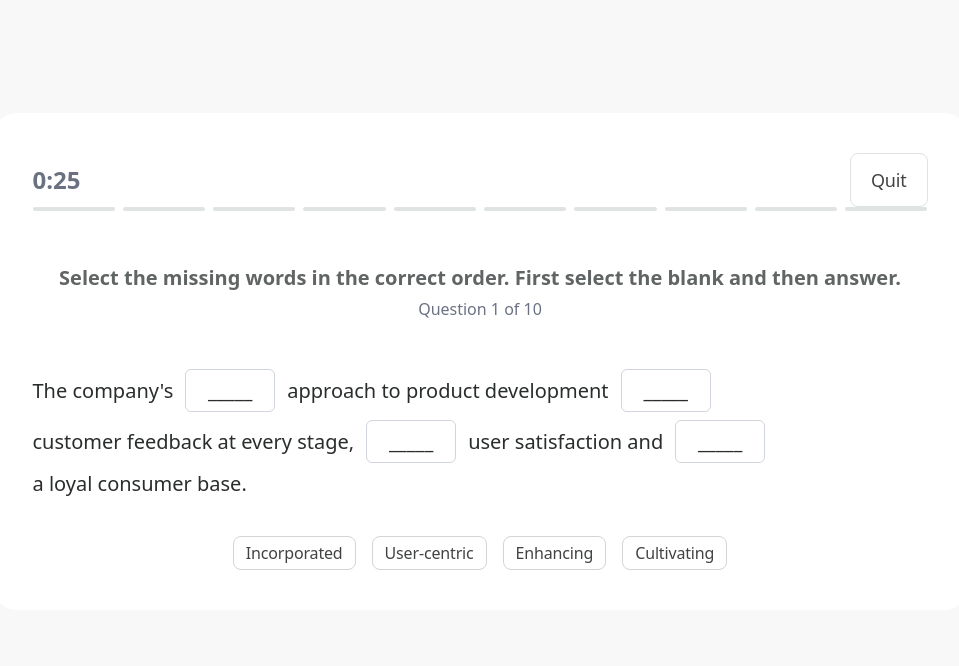
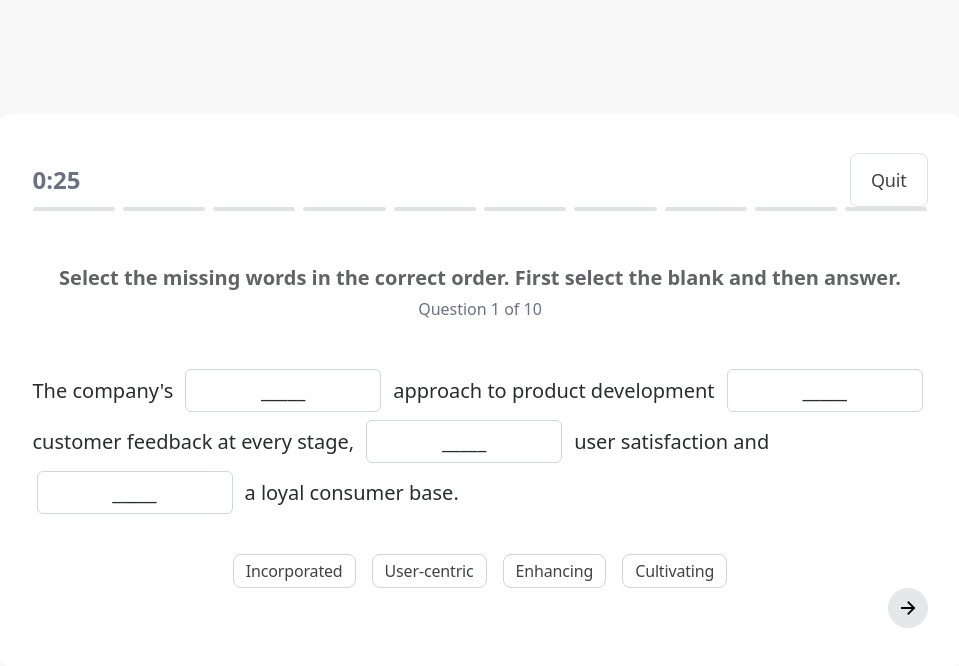
Before and after one commit to Vinki1000z/CA-MONK, a Next.js app: page /assignment in a window 1280 px wide. Shown: the top 666 px of the page, without its empty margins (160-1119 px from the left). Built offline with nearby package versions, Linux system fonts and the light colour scheme.

Commit message:
Added Next Btn

```diff
--- a/src/app/assignment/components/QuestionPrompt.tsx
+++ b/src/app/assignment/components/QuestionPrompt.tsx
@@ -24,7 +24,10 @@ export const QuestionPrompt: React.FC<QuestionPromptProps> = ({
                 selectedWords[index] ? "bg-gray-200" : ""
               } ${activeSlotIndex === index ? "ring-2 ring-blue-500" : ""}`}
             >
-              {selectedWords[index] || "_____"}
+        <span className="inline-block w-[170px] text-center">
+  {selectedWords[index] || "_____"}
+</span>
+
             </button>
           )}
         </React.Fragment>
--- a/src/app/assignment/components/TestScreen.tsx
+++ b/src/app/assignment/components/TestScreen.tsx
@@ -5,7 +5,7 @@ import { QuestionPrompt } from "./QuestionPrompt";
 import { WordBank } from "./WordBank";
 import { useRouter } from 'next/navigation';
 import questions from './questions.json';
-
+import { IoArrowForwardSharp } from "react-icons/io5";
 export const TestScreen: React.FC = () => {
   const router = useRouter();
   const totalQuestions = questions.length;
@@ -38,9 +38,9 @@ export const TestScreen: React.FC = () => {
       isSelected: false
     }));
     setSlots(newSlots);
-      // Load previous answers if they exist
-      setSelectedWords([null, null, null, null]);
-      console.log(userAnswers);
+    // Load previous answers if they exist
+    setSelectedWords([null, null, null, null]);
+    console.log(userAnswers);
   };
 
   const handleSlotClick = (index: number) => {
@@ -112,12 +112,12 @@ export const TestScreen: React.FC = () => {
 
   // Update word bank when changing questions
   useEffect(() => {
-    console.log(currentQuestionIndex,totalQuestions);
-    if (currentQuestionIndex == totalQuestions ) {
+    console.log(currentQuestionIndex, totalQuestions);
+    if (currentQuestionIndex == totalQuestions) {
 
       const finalScore = calculateScore();
       localStorage.setItem("score", JSON.stringify(score));
-      localStorage.setItem("userAnswers",JSON.stringify(userAnswers));
+      localStorage.setItem("userAnswers", JSON.stringify(userAnswers));
       console.log(`Test completed. Score: ${finalScore}/${totalQuestions}`);
       router.push("/feedBack");
     }
@@ -136,8 +136,24 @@ export const TestScreen: React.FC = () => {
   };
 
   const questionChunks = currentQuestion.question.split("_____________");
+  const handlNext=()=>{
+    const updatedUserAnswers = [...userAnswers];
+    updatedUserAnswers[currentQuestionIndex] = selectedWords;
+    setUserAnswers(updatedUserAnswers);
 
-
+    if (currentQuestionIndex < totalQuestions - 1) {
+      // Move to next question
+      setCurrentQuestionIndex(prevIndex => prevIndex + 1);
+      setActiveSlotIndex(null);
+    } else {
+      const finalScore = calculateScore();
+      localStorage.setItem("score", JSON.stringify(score));
+      localStorage.setItem("userAnswers", JSON.stringify(userAnswers));
+      console.log(`Test completed. Score: ${finalScore}/${totalQuestions}`);
+      router.push("/feedBack");
+      // Here you could navigate to a results page or show results
+    }
+  }
 
   return (
     <main className="justify-center items-center bg-[#F8F8F8] flex flex-col overflow-hidden px-20 py-[113px] max-md:px-5 max-md:py-[100px]">
@@ -184,6 +200,12 @@ export const TestScreen: React.FC = () => {
             />
           </div>
         </div>
+        <div className="flex justify-end w-full cursor-pointer" >
+          <div className="w-[40px] h-[40px] flex items-center justify-center bg-gray-200 rounded-full" onClick={handlNext}>
+            <IoArrowForwardSharp className="text-xl" />
+          </div>
+        </div>
+
       </section>
     </main>
   );
```
